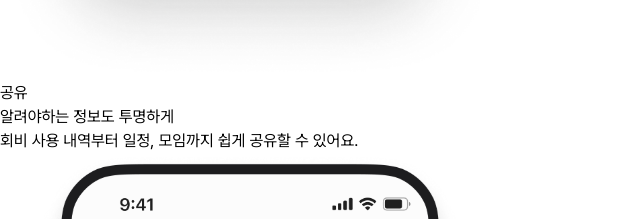
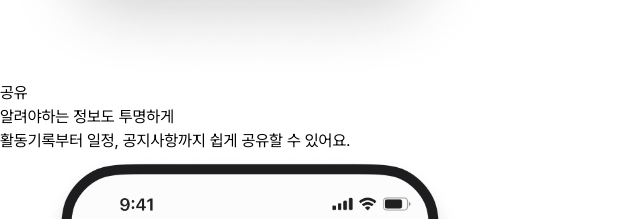
Before and after one commit to team8901/woohakdong-frontend, a Next.js app in the folder apps/landing/: page / in a window 1280 px wide. Shown: the part 5980-6199 px from the top of the page, without its empty margins (0-640 px from the left). Built offline with nearby package versions, Linux system fonts and the light colour scheme; no server answers.

Commit message:
Chore: Update communication features typo

```diff
--- a/apps/landing/src/app/_clientBoundary/CommunicationFeaturesSectionClient/index.tsx
+++ b/apps/landing/src/app/_clientBoundary/CommunicationFeaturesSectionClient/index.tsx
@@ -21,7 +21,7 @@ export const CommunicationFeaturesSectionClient = () => {
               알려야하는 정보도 투명하게
             </h3>
             <p className="text-muted-foreground mt-1 md:mt-4 md:text-xl">
-              회비 사용 내역부터 일정, 모임까지 쉽게 공유할 수 있어요.
+              활동기록부터 일정, 공지사항까지 쉽게 공유할 수 있어요.
             </p>
           </motion.div>
           <motion.div
```
